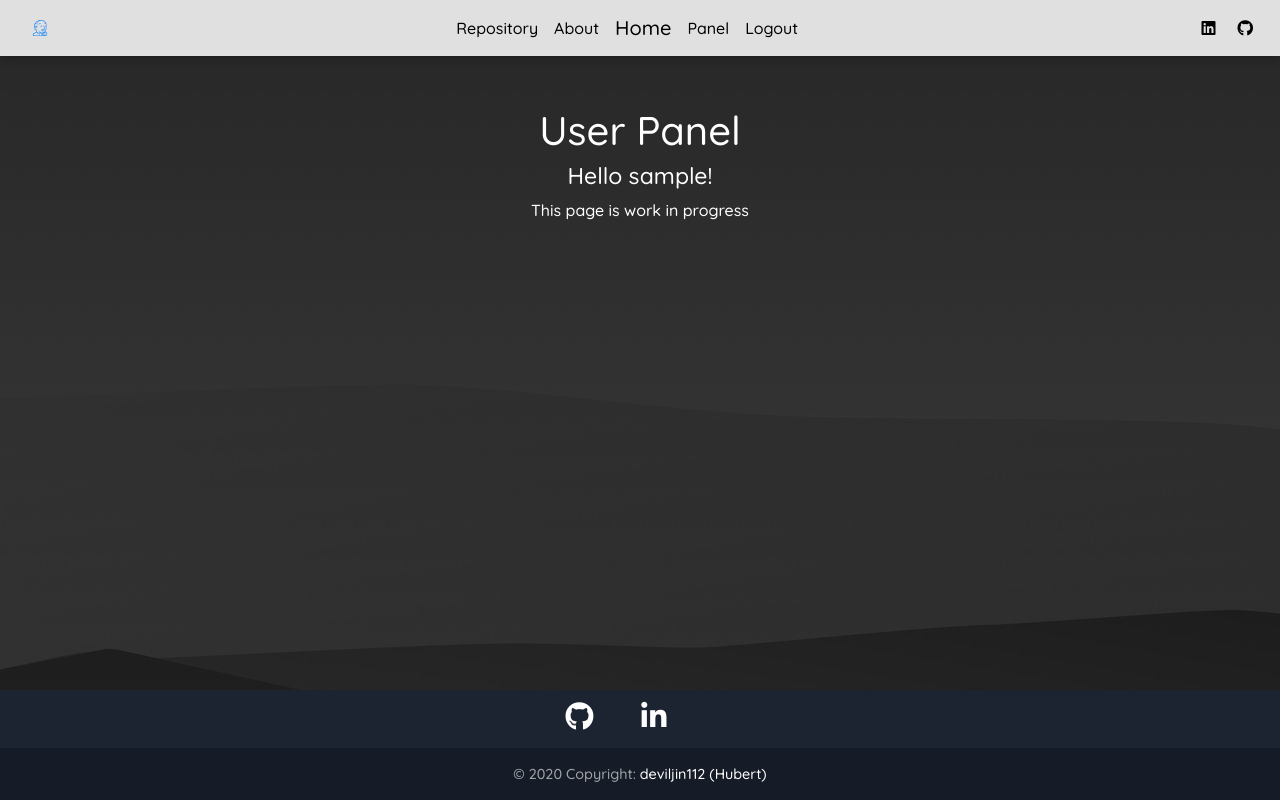
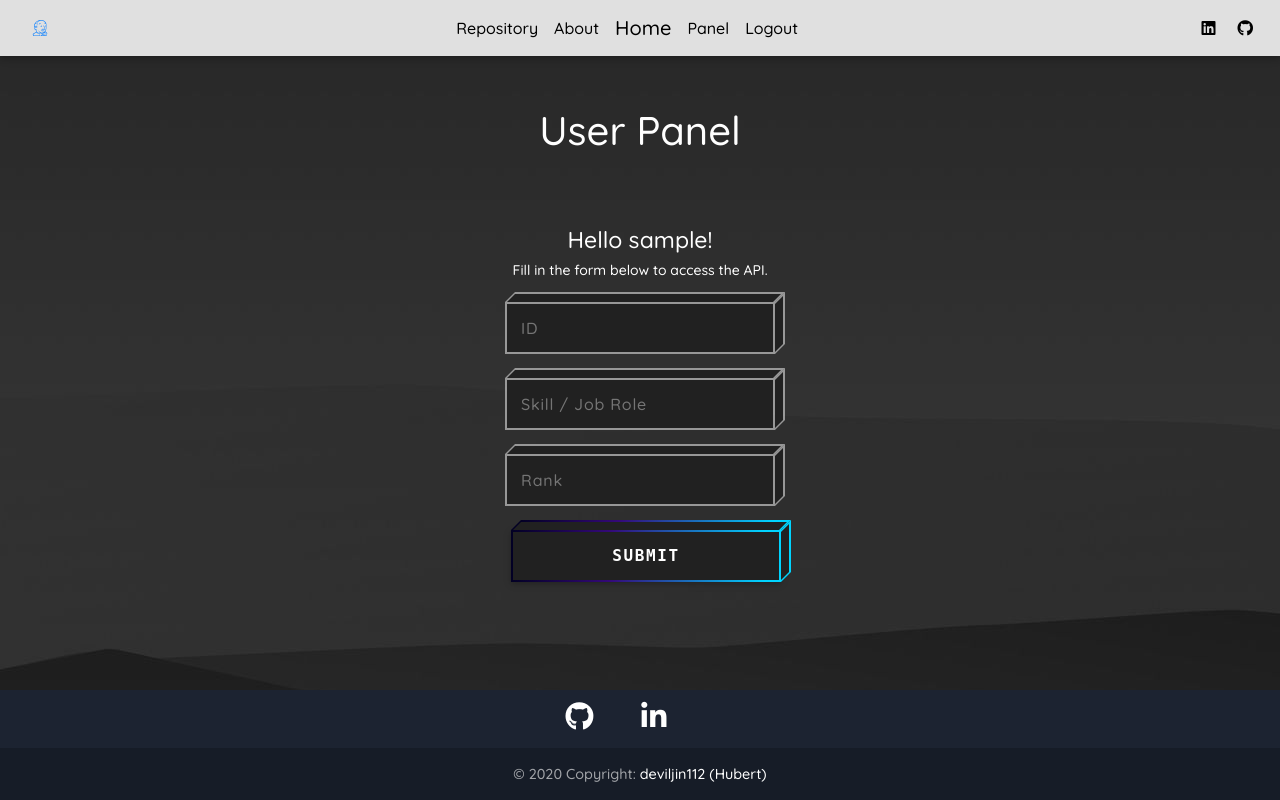
Before and after one commit to deviljin112/Python-Scrapper, a Flask app: page /panel/ in a window 1280 px wide. Run offline with Flask 2, Linux system fonts and the light colour scheme; the visitor is signed in with stand-in values (Sample User, id 1); data comes from the database, SQL or seed files in the repository; parts of the project's set-up code (start-up, migrations or seed data) failed here and were passed over; some libraries are stand-ins or nearby versions.

Commit message:
REST API Implementation

```diff
--- a/deploy_code/project/main.py
+++ b/deploy_code/project/main.py
@@ -3,7 +3,7 @@ from src.itjobswatch_html_readers.itjobswatch_home_page_top_30 import (
     ItJobsWatchHomePageTop30,
 )
 from src.csv_generators.top_30_csv_generator import Top30CSVGenerator
-from flask import Blueprint, redirect, url_for, render_template, request
+from flask import Blueprint, redirect, url_for, render_template, request, jsonify
 from flask_login import login_required, current_user
 from . import db
 import pandas as pd
@@ -12,6 +12,33 @@ import os
 main = Blueprint("main", __name__)
 
 path_to_app = os.path.abspath(os.getcwd())
+
+head = [
+    "Skill / Job Role",
+    "Current Rank",
+    "Rank Change Year-on-Year",
+    "Median Salary",
+    "Median Salary % Change",
+    "Historical Ads",
+    "Live Vacancies",
+]
+
+file = pd.read_csv(f"{path_to_app}/csv/ItJobsWatchTop30.csv")
+table = list(file.values)
+
+jobs = [
+    {
+        "id": i,
+        "skill_job_role": table[i][0],
+        "current_rank": table[i][1],
+        "rank_change": table[i][2],
+        "median_salary": table[i][3],
+        "median_salary_change": table[i][4],
+        "historical_ads": table[i][5],
+        "live_vacancies": table[i][6],
+    }
+    for i in range(len(table))
+]
 
 
 @main.route("/", methods=["GET", "POST"])
@@ -27,19 +54,6 @@ def home():
                 top_30.get_table_headers_array(),
             )
 
-        file = pd.read_csv(f"{path_to_app}/csv/ItJobsWatchTop30.csv")
-        table = list(file.values)
-
-        head = [
-            "Skill / Job Role",
-            "Current Rank",
-            "Rank Change Year-on-Year",
-            "Median Salary",
-            "Median Salary % Change",
-            "Historical Ads",
-            "Live Vacancies",
-        ]
-
         return render_template(
             "index.html", page_name="Home Page", page=table, heading=head
         )
@@ -53,9 +67,80 @@ def about():
     return render_template("about.html", page_name="About Hubert")
 
 
-@main.route("/panel/")
+@main.route("/panel/", methods=["GET", "POST"])
 @login_required
 def panel():
-    return render_template(
-        "panel.html", page_name="User Panel", name=current_user.username
-    )
+    if request.method == "POST":
+        if "submit" in request.form:
+            params = request.form
+
+            id_num = params.get("id_number")
+            job = params.get("job_role")
+            rank = params.get("rank")
+
+            query_builder = []
+
+            if id_num:
+                query_builder.append(f"id={id_num}")
+
+            if job:
+                query_builder.append(f"skill_job_role={job}")
+
+            if rank:
+                query_builder.append(f"current_rank={rank}")
+
+            if not (id_num or job or rank):
+                return page_not_found(404)
+
+            query = "?" + "&".join(query_builder)
+
+            return redirect("/api/v1/resources/jobs" + query)
+
+    elif request.method == "GET":
+        return render_template(
+            "panel.html", page_name="User Panel", name=current_user.username
+        )
+
+
+@main.errorhandler(404)
+def page_not_found(e):
+    return render_template("404.html", page_name="ERROR 404")
+
+
+@main.route("/api/v1/resources/jobs/all", methods=["GET"])
+def api_all():
+    return jsonify(jobs)
+
+
+@main.route("/api/v1/resources/jobs", methods=["GET"])
+def api_id():
+    params = request.args
+
+    id_num = None
+    job_name = None
+    rank = None
+
+    if "id" in params:
+        id_num = int(params["id"])
+
+    if "skill_job_role" in params:
+        job_name = str(params["skill_job_role"])
+
+    if "current_rank" in params:
+        rank = int(params["current_rank"])
+
+    results = []
+    for job in jobs:
+        if job["id"] == id_num:
+            results.append(job)
+
+        if job["skill_job_role"] == job_name:
+            results.append(job)
+
+        if job["current_rank"] == rank:
+            results.append(job)
+
+    if len(results) == 0:
+        return page_not_found(404)
+
+    return jsonify(results)
--- a/deploy_code/project/templates/panel.html
+++ b/deploy_code/project/templates/panel.html
@@ -1,28 +1,250 @@
 {% extends "base.html" %}
-
 
 {% block content %}
 
 <style>
-    p {
-        color: white;
+    *,
+    ::after,
+    ::before {
+        box-sizing: border-box;
+    }
+
+    body {
+        background-color: #212121;
+        color: #fff;
+        font-family: 'Quicksand', sans-serif;
     }
 
     h2 {
         text-align: center;
         font-size: 23px;
-        color: white;
+    }
+
+    h3 {
+        text-align: center;
+        font-size: 14px;
+    }
+
+    .page_notification {
+        color: red;
+    }
+
+    .form {
+        width: 300px;
+        padding: 64px 15px 24px;
+        margin: 0 auto;
+    }
+
+    .form .control {
+        margin: 0 0 24px;
+    }
+
+    .form .control input {
+        width: 100%;
+        padding: 14px 16px;
+        border: 0;
+        background: transparent;
+        color: #fff;
+        font-family: 'Quicksand', sans-serif;
+        letter-spacing: 0.05em;
+        font-size: 16px;
+    }
+
+    .form .control input:hover,
+    .form .control input:focus {
+        outline: none;
+        border: 0;
+    }
+
+    .form .btn {
+        width: 100%;
+        display: block;
+        padding: 14px 16px;
+        background: transparent;
+        outline: none;
+        border: 0;
+        color: #fff;
+        letter-spacing: 0.1em;
+        font-weight: bold;
+        font-family: monospace;
+        font-size: 16px;
+    }
+
+    .block-cube {
+        position: relative;
+    }
+
+    .block-cube .bg-top {
+        position: absolute;
+        height: 10px;
+        background: #020024;
+        background: linear-gradient(90deg, #020024 0%, #340979 37%, #00d4ff 94%);
+        bottom: 100%;
+        left: 5px;
+        right: -5px;
+        transform: skew(-45deg, 0);
+        margin: 0;
+    }
+
+    .block-cube .bg-top .bg-inner {
+        bottom: 0;
+    }
+
+    .block-cube .bg {
+        position: absolute;
+        left: 0;
+        top: 0;
+        right: 0;
+        bottom: 0;
+        background: #020024;
+        background: linear-gradient(90deg, #020024 0%, #340979 37%, #00d4ff 94%);
+    }
+
+    .block-cube .bg-right {
+        position: absolute;
+        background: #020024;
+        background: #00d4ff;
+        top: -5px;
+        z-index: 0;
+        bottom: 5px;
+        width: 10px;
+        left: 100%;
+        transform: skew(0, -45deg);
+    }
+
+    .block-cube .bg-right .bg-inner {
+        left: 0;
+    }
+
+    .block-cube .bg .bg-inner {
+        transition: all 0.2s ease-in-out;
+    }
+
+    .block-cube .bg-inner {
+        background: #212121;
+        position: absolute;
+        left: 2px;
+        top: 2px;
+        right: 2px;
+        bottom: 2px;
+    }
+
+    .block-cube .text {
+        position: relative;
+        z-index: 2;
+    }
+
+    .block-cube.block-input input {
+        position: relative;
+        z-index: 2;
+    }
+
+    .block-cube.block-input input:focus~.bg-right .bg-inner,
+    .block-cube.block-input input:focus~.bg-top .bg-inner,
+    .block-cube.block-input input:focus~.bg-inner .bg-inner {
+        top: 100%;
+        background: rgba(255, 255, 255, 0.5);
+    }
+
+    .block-cube.block-input .bg-top,
+    .block-cube.block-input .bg-right,
+    .block-cube.block-input .bg {
+        background: rgba(255, 255, 255, 0.5);
+        transition: background 0.2s ease-in-out;
+    }
+
+    .block-cube.block-input .bg-right .bg-inner,
+    .block-cube.block-input .bg-top .bg-inner {
+        transition: all 0.2s ease-in-out;
+    }
+
+    .block-cube.block-input:focus .bg-top,
+    .block-cube.block-input:focus .bg-right,
+    .block-cube.block-input:focus .bg,
+    .block-cube.block-input:hover .bg-top,
+    .block-cube.block-input:hover .bg-right,
+    .block-cube.block-input:hover .bg {
+        background: rgba(255, 255, 255, 0.8);
+    }
+
+    .block-cube.block-cube-hover:focus .bg .bg-inner,
+    .block-cube.block-cube-hover:hover .bg .bg-inner {
+        top: 100%;
     }
 </style>
 
 <center>
-    <h2>
-        Hello {{ name }}!
-    </h2>
+    {% with messages = get_flashed_messages() %}
+    {% if messages %}
 
-    <p>
-        This page is work in progress
-    </p>
+    <div class="page_notification">
+        {{ messages[0] }}.
+    </div>
+
+    {% endif %}
+    {% endwith %}
 </center>
 
+<form autocomplete='off' class='form' method="POST" action="/panel/">
+    <div class='control'>
+        <h2>
+            Hello {{ name }}!
+        </h2>
+        <h3>
+            Fill in the form below to access the API.
+        </h3>
+    </div>
+    <div class='control block-cube block-input'>
+        <input name='id_number' placeholder='ID' type='text'>
+        <div class='bg-top'>
+            <div class='bg-inner'></div>
+        </div>
+        <div class='bg-right'>
+            <div class='bg-inner'></div>
+        </div>
+        <div class='bg'>
+            <div class='bg-inner'></div>
+        </div>
+    </div>
+    <div class='control block-cube block-input'>
+        <input name='job_role' placeholder='Skill / Job Role' type='text'>
+        <div class='bg-top'>
+            <div class='bg-inner'></div>
+        </div>
+        <div class='bg-right'>
+            <div class='bg-inner'></div>
+        </div>
+        <div class='bg'>
+            <div class='bg-inner'></div>
+        </div>
+    </div>
+    <div class='control block-cube block-input'>
+        <input name='rank' placeholder='Rank' type='text'>
+        <div class='bg-top'>
+            <div class='bg-inner'></div>
+        </div>
+        <div class='bg-right'>
+            <div class='bg-inner'></div>
+        </div>
+        <div class='bg'>
+            <div class='bg-inner'></div>
+        </div>
+    </div>
+    <button class='btn block-cube block-cube-hover' type='submit' value="submit" name="submit">
+        <div class='bg-top'>
+            <div class='bg-inner'></div>
+        </div>
+        <div class='bg-right'>
+            <div class='bg-inner'></div>
+        </div>
+        <div class='bg'>
+            <div class='bg-inner'></div>
+        </div>
+        <div class='text'>
+            Submit
+        </div>
+    </button>
+</form>
+
+
 {% endblock %}
```
Also changed, not shown: deploy_code/project/templates/404.html (added, +23 -0 lines).
